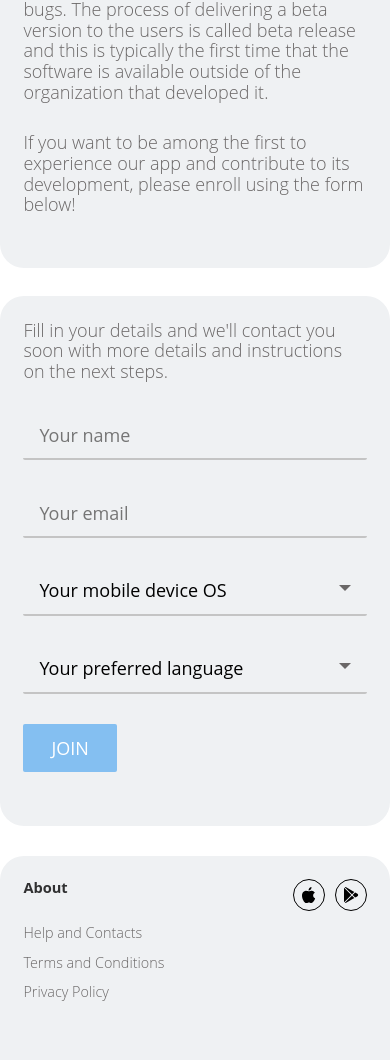
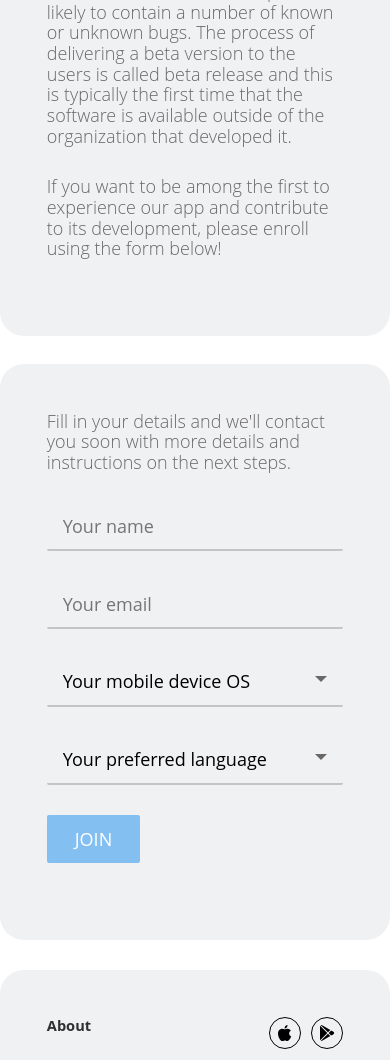
Before and after one commit to joaocarmo/litten-web, a Gatsby site: page /join-beta in a window 390 px wide. Shown: the part 242-1302 px from the top of the page. Built offline with nearby package versions, Linux system fonts and the light colour scheme; Gatsby itself is replaced by a stand-in of ours.

Commit message:
:lipstick: Fixed some UI styling issues for mobile devices

```diff
--- a/src/styles/pages/index.scss
+++ b/src/styles/pages/index.scss
@@ -38,3 +38,9 @@
   border-radius: 24px;
   box-shadow: -12px 12px 42px -6px rgba(0, 0, 0, 0.15);
 }
+
+@media screen and (max-width: $mobileBreakpoint) {
+  .title-container {
+    padding: $globalPadding * 2;
+  }
+}
--- a/src/styles/pages/join-beta.scss
+++ b/src/styles/pages/join-beta.scss
@@ -7,3 +7,13 @@ form.join-beta {
   margin-top: 0;
   margin-bottom: $outterPadding;
 }
+
+@media screen and (max-width: $mobileBreakpoint) {
+  form.join-beta {
+    padding: $globalPadding * 2;
+  }
+
+  #footer.join-beta {
+    padding: $globalPadding * 2;
+  }
+}
```
